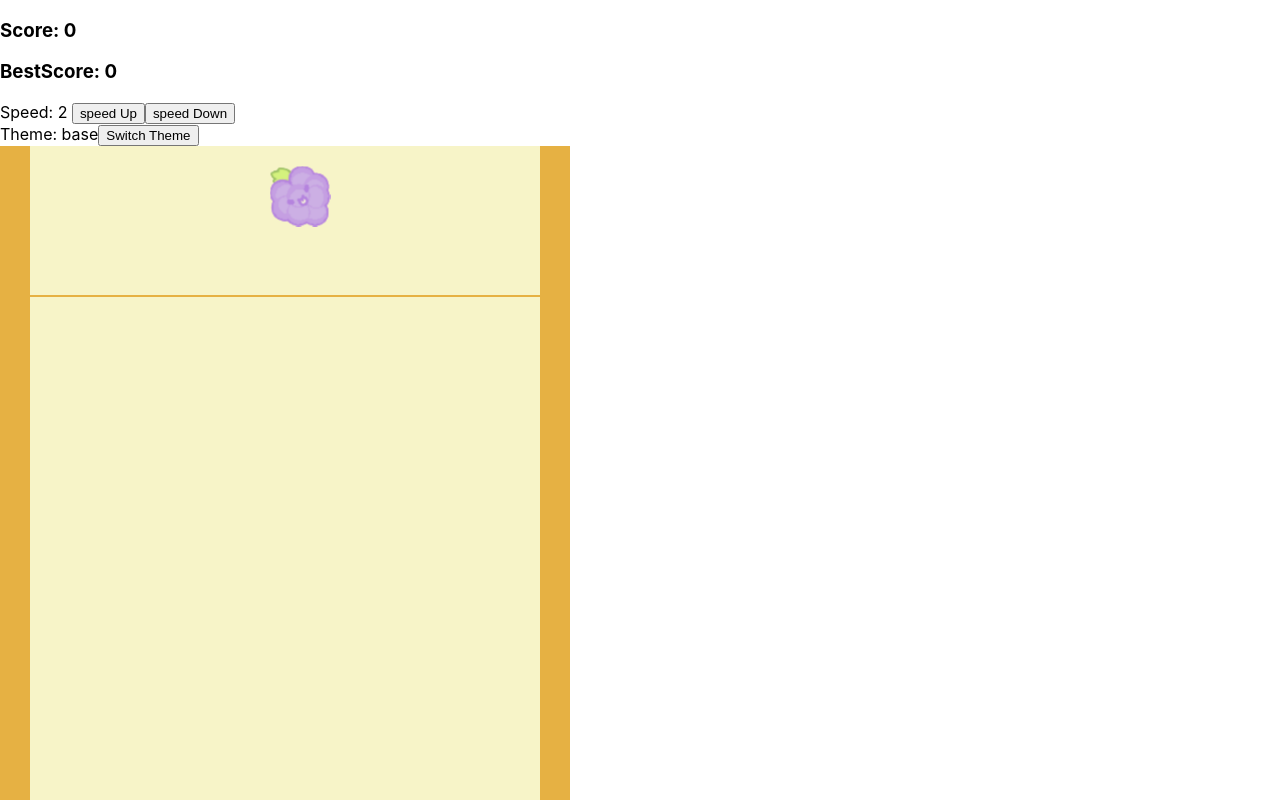
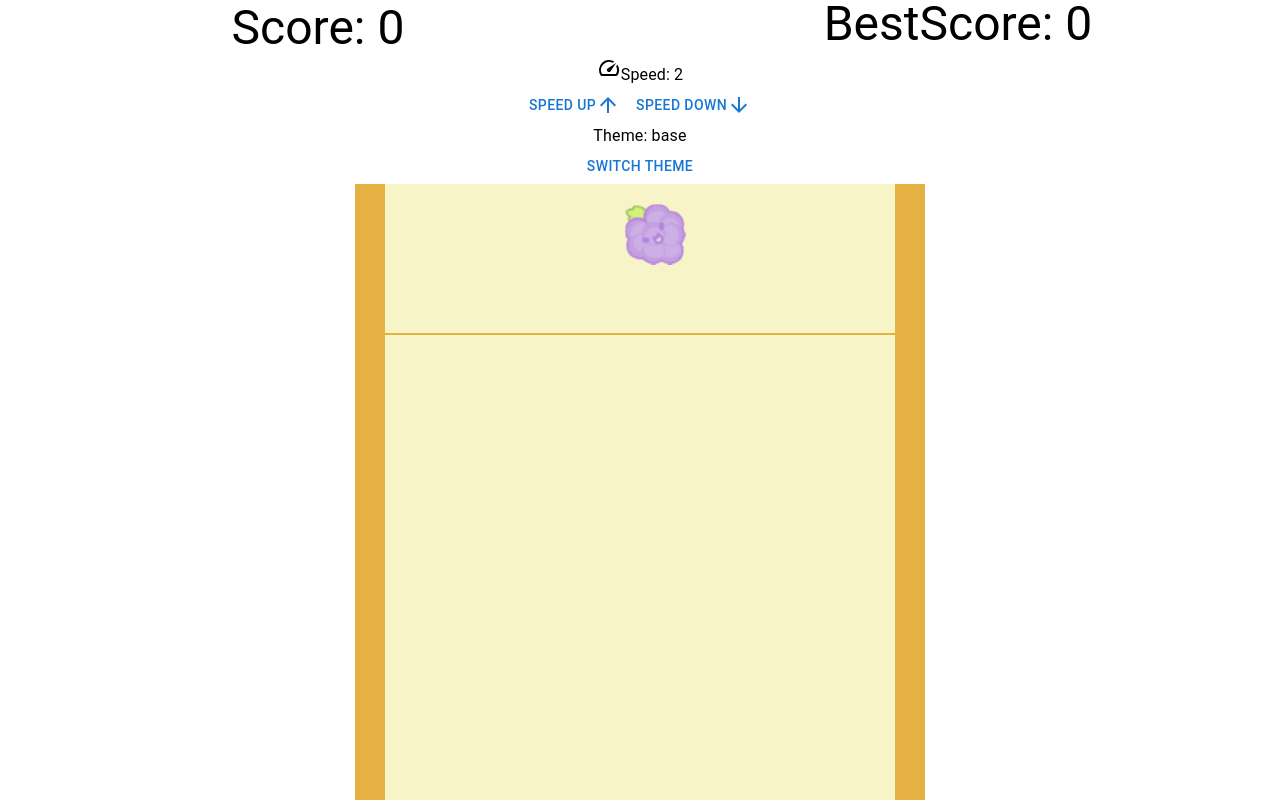
Before and after one commit to wlgh325/suika-game-react, a React (Create React App) app: page / in a window 1280 px wide. Shown: the top 800 px of the page. Built offline with nearby package versions, Linux system fonts and the light colour scheme.

Commit message:
Component 분리
- Score, Control 컴포넌트 분리
- material-ui 적용

```diff
--- a/package.json
+++ b/package.json
@@ -3,6 +3,10 @@
   "version": "0.1.0",
   "private": true,
   "dependencies": {
+    "@emotion/react": "^11.11.1",
+    "@emotion/styled": "^11.11.0",
+    "@mui/icons-material": "^5.14.18",
+    "@mui/material": "^5.14.18",
     "@testing-library/jest-dom": "^5.17.0",
     "@testing-library/react": "^13.4.0",
     "@testing-library/user-event": "^13.5.0",
--- a/public/index.html
+++ b/public/index.html
@@ -6,7 +6,7 @@
     <meta name="viewport" content="width=device-width, initial-scale=1" />
     <meta name="theme-color" content="#000000" />
   </head>
-  <body>
+  <body style="text-align: center">
     <div id="root"></div>
   </body>
 </html>
--- a/src/App.css
+++ /dev/null
@@ -1,38 +0,0 @@
-.App {
-  text-align: center;
-}
-
-.App-logo {
-  height: 40vmin;
-  pointer-events: none;
-}
-
-@media (prefers-reduced-motion: no-preference) {
-  .App-logo {
-    animation: App-logo-spin infinite 20s linear;
-  }
-}
-
-.App-header {
-  background-color: #282c34;
-  min-height: 100vh;
-  display: flex;
-  flex-direction: column;
-  align-items: center;
-  justify-content: center;
-  font-size: calc(10px + 2vmin);
-  color: white;
-}
-
-.App-link {
-  color: #61dafb;
-}
-
-@keyframes App-logo-spin {
-  from {
-    transform: rotate(0deg);
-  }
-  to {
-    transform: rotate(360deg);
-  }
-}
--- a/src/App.js
+++ b/src/App.js
@@ -2,12 +2,14 @@ import { Bodies, Body, Engine, Events, Render, Runner, World } from "matter-js";
 import {useEffect, useMemo, useRef} from "react";
 import { observer } from "mobx-react-lite";
 import { useStore } from "./store";
+import {Control, Score} from "./components";
+import {Box, Button, Grid} from "@mui/material";
 
 const App = () => {
-  const scoreStore = useStore("scoreStore");
   const gameInfoStore = useStore("gameInfoStore");
-  const {addScore, initScore, updateBestScore} = scoreStore;
-  const {increaseSpeed, decreaseSpeed, increaseGameCount, switchTheme } = gameInfoStore;
+  const {score, bestScore, addScore, initScore, updateBestScore} = useStore("scoreStore")
+  const {theme, gravityY, gameCount, speed,
+    increaseSpeed, decreaseSpeed, increaseGameCount, switchTheme } = gameInfoStore;
   const canvasRef = useRef(null);
 
   const gameOver = () => {
@@ -33,7 +35,7 @@ const App = () => {
       }
     });
 
-    engine.gravity.y = gameInfoStore.gravityY;
+    engine.gravity.y = gravityY;
     const world = engine.world;
 
     const leftWall = Bodies.rectangle(15, 395, 30, 790, {
@@ -153,7 +155,6 @@ const App = () => {
 
           addScore(fruits[index].score * 2);
 
-          // return 하면 for문 2번 실행 됨
           if (index === fruits.length - 1) {
             return;
           }
@@ -185,23 +186,19 @@ const App = () => {
     });
 
     addFruit();
-  }, [gameInfoStore.gameCount, fruits])
+  }, [gameCount, fruits])
 
   return (
       <>
-      <h3>Score: {scoreStore.score}</h3>
-      <h3>BestScore: {scoreStore.bestScore}</h3>
-      <span>Speed: {gameInfoStore.speed} </span>
-      <button onClick={increaseSpeed}>speed Up</button>
-      <button onClick={decreaseSpeed}>speed Down</button> <br/>
-      <span>Theme: {gameInfoStore.theme}</span>
-      <button onClick={() => {
+        <Score/>
+        <Control/>
+        <Button onClick={() => {
           const switchThemeMessage = "테마를 바꾸시겠습니까? \n 바꾸시면 게임을 다시 시작합니다";
           if (window.confirm(switchThemeMessage)) {
             switchTheme();
             initScore();
           }
-      }}>Switch Theme</button>
+        }}>Switch Theme</Button>
         <canvas ref={canvasRef}/>
       </>
   )
--- /dev/null
+++ b/src/components/Control.js
@@ -0,0 +1,19 @@
+import {observer} from "mobx-react-lite";
+import {useStore} from "../store";
+import {Box, Button, Typography} from "@mui/material"
+import {ArrowDownward, ArrowUpward, Speed} from "@mui/icons-material";
+
+const Control = () => {
+    const {speed, theme, increaseSpeed, decreaseSpeed} = useStore("gameInfoStore");
+
+    return (
+        <Box>
+            <Typography><Speed/>Speed: {speed} </Typography>
+            <Button onClick={increaseSpeed}>speed Up <ArrowUpward/></Button>
+            <Button onClick={decreaseSpeed}>speed Down <ArrowDownward/></Button> <br/>
+            <Typography>Theme: {theme}</Typography>
+        </Box>
+    )
+}
+
+export default observer(Control);
--- /dev/null
+++ b/src/components/Score.js
@@ -0,0 +1,21 @@
+import {observer} from "mobx-react-lite";
+import {useStore} from "../store";
+import {Box, Grid, Typography } from "@mui/material";
+
+const Score = () => {
+    const {score, bestScore} = useStore("scoreStore");
+    return (
+        <Box>
+            <Grid container spacing={1} justifyContent="center" alignItems="center">
+                <Grid item xs={6}>
+                    <Typography variant="h3">Score: {score}</Typography>
+                </Grid>
+                <Grid tiem xs={6}>
+                    <Typography variant="h3">BestScore: {bestScore}</Typography>
+                </Grid>
+            </Grid>
+        </Box>
+    )
+}
+
+export default observer(Score);
--- /dev/null
+++ b/src/components/index.js
@@ -0,0 +1,2 @@
+export { default as Score } from "./Score";
+export { default as Control } from "./Control";
--- a/src/index.js
+++ b/src/index.js
@@ -6,9 +6,9 @@ import { StoreProvider } from './store';
 
 const root = ReactDOM.createRoot(document.getElementById('root'));
 root.render(
-  // <React.StrictMode>
-  <StoreProvider>
-    <App/>
-  </StoreProvider>
-  // </React.StrictMode>
+    <React.StrictMode>
+        <StoreProvider>
+            <App/>
+        </StoreProvider>
+    </React.StrictMode>
 );
--- a/src/store/RootStore.js
+++ b/src/store/RootStore.js
@@ -1,4 +1,9 @@
 class RootStore {
+    gameInfoStore;
+    scoreStore;
+
+    constructor() {
+    }
 }
 
 export default RootStore;
```
Also changed, not shown: 1 other file (tests, documents, lock files or other folders). Lines whose indentation alone changed are shown as unchanged.
